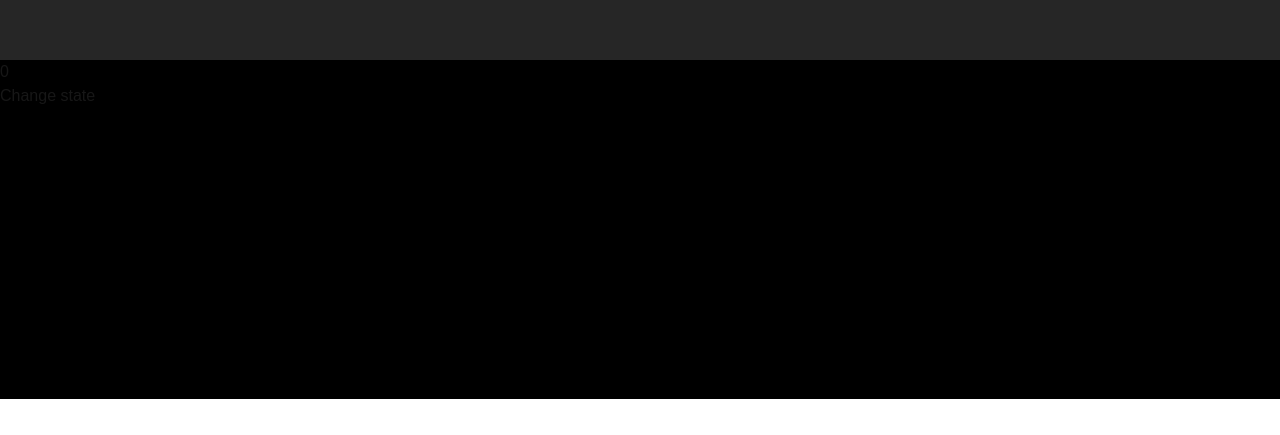
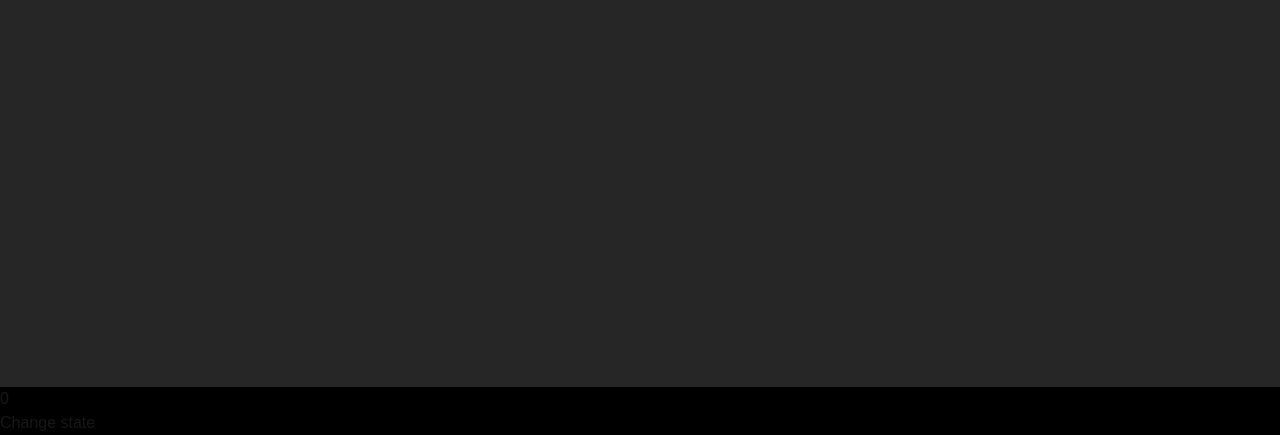
Before and after one commit to MarceloRobert/personal-website, a Next.js app: page /portfolio in a window 1280 px wide. Shown: the part 401-836 px from the top of the page. Before the commit the page ends 800 px from the top, so only its background shows below. Built offline with nearby package versions, Linux system fonts and the light colour scheme.

Commit message:
dynamic grid size calculation

```diff
--- a/src/app/portfolio/page.tsx
+++ b/src/app/portfolio/page.tsx
@@ -1,16 +1,36 @@
 'use client';
 
-import {useState } from "react";
+import { useEffect, useState } from "react";
+
+const squareWidth = 50;
 
 export default function Portfolio() {
-    const squares = Array.from({ length: 900 });
     const [state, setState] = useState(0);
+    const [gridCount, setGridCount] = useState({ columns: 0, rows: 0 });
 
-    console.log("Rendering");
+    useEffect(() => {
+        const updateGridSize = () => {
+            setGridCount({
+                columns: Math.ceil(window.innerWidth / squareWidth),
+                rows: Math.ceil(window.innerHeight / squareWidth),
+            });
+        };
+
+        updateGridSize();
+        window.addEventListener("resize", updateGridSize);
+
+        return () => window.removeEventListener("resize", updateGridSize);
+    }, []);
+
+    const squares = Array.from({ length: gridCount.columns * gridCount.rows });
+
+    console.debug("Rendering");
 
     return (
         <main className="min-h-screen bg-black">
-            <div className="grid grid-cols-50">
+            <div className="grid" style={{
+                gridTemplateColumns: `repeat(${gridCount.columns}, minmax(0, 1fr))`,
+            }}>
                 {squares.map((_, index) => (
                     <div
                         key={index}
```
